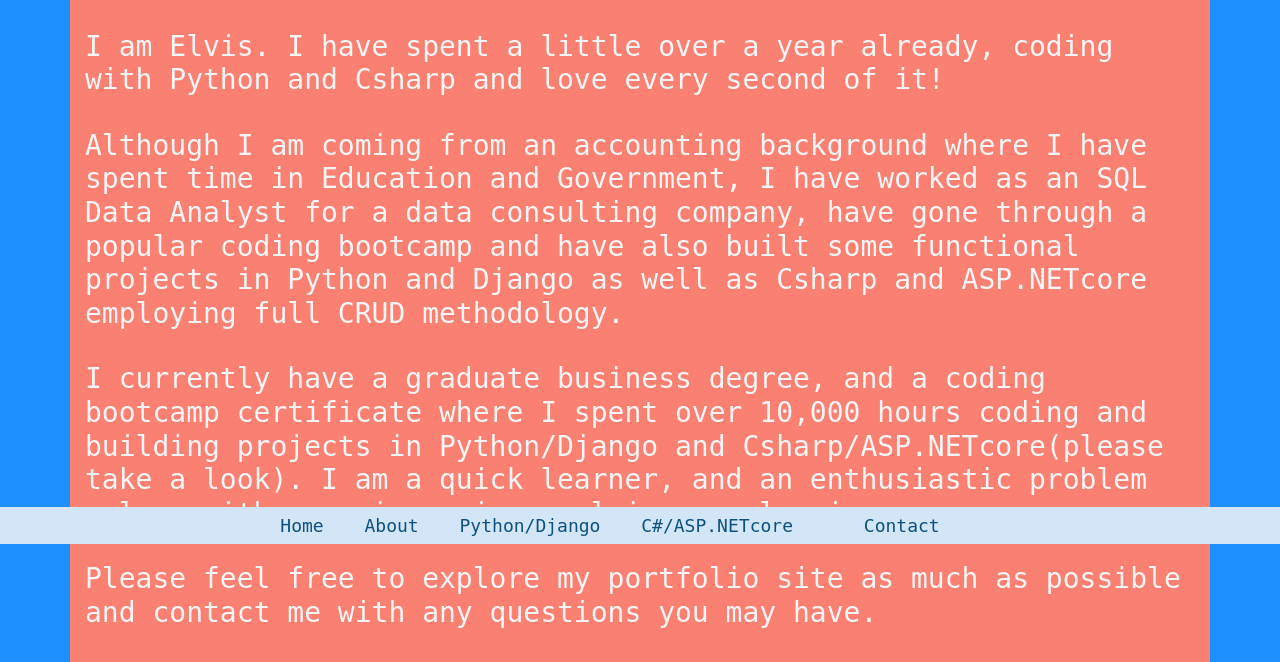
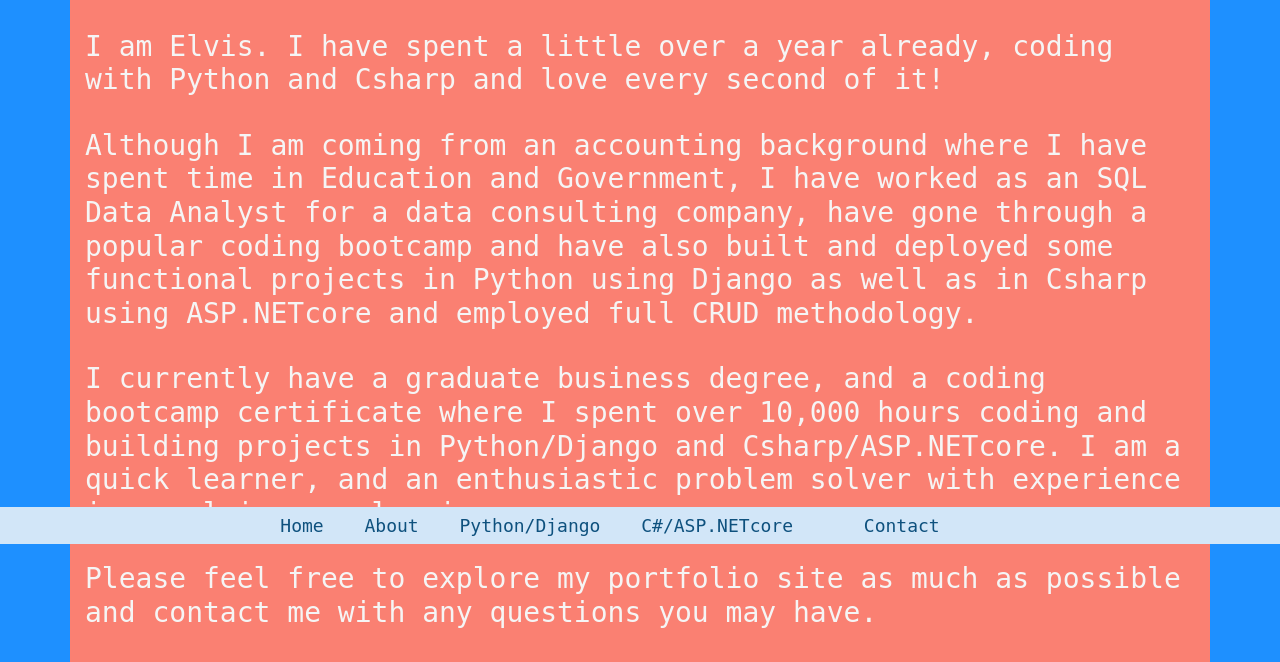
Before and after one commit to elvis-NM/my-portfolio, a Django app: page /about/ in a window 1280 px wide. Shown: the part 256-918 px from the top of the page. Run offline with Django 3.2, Linux system fonts and the light colour scheme; some libraries are stand-ins or nearby versions.

Commit message:
initial commit

```diff
--- a/apps/portfolio/templates/portfolio/about.html
+++ b/apps/portfolio/templates/portfolio/about.html
@@ -11,12 +11,12 @@
 <h3> Although I am coming from an accounting background where I have spent time in Education and Government, I
     have worked as an SQL Data Analyst for a data consulting company, have gone through a popular coding bootcamp
     and
-    have also built some functional projects in
+    have also built and deployed some functional projects in
     Python
-    and Django as well as Csharp and ASP.NETcore employing full CRUD methodology.
+    using Django as well as in Csharp using ASP.NETcore and employed full CRUD methodology.
 </h3><br>
 <h3>I currently have a graduate business degree, and a coding bootcamp certificate where I spent over
-    10,000 hours coding and building projects in Python/Django and Csharp/ASP.NETcore(please take a look).
+    10,000 hours coding and building projects in Python/Django and Csharp/ASP.NETcore.
     I am a quick learner, and an enthusiastic problem solver with experience in resolving complex
     issues.
 </h3><br>
--- a/apps/portfolio/templates/portfolio/base.html
+++ b/apps/portfolio/templates/portfolio/base.html
@@ -69,8 +69,8 @@
 
         Ul#header {
             margin: 20px 0px 0px 0px;
-            height:42px;
-            width:960px;
+            height: 42px;
+            width: 960px;
         }
 
         h2 {
```
Also changed, not shown: requirements.txt (+27 -0 lines), db.sqlite3 (deleted).
